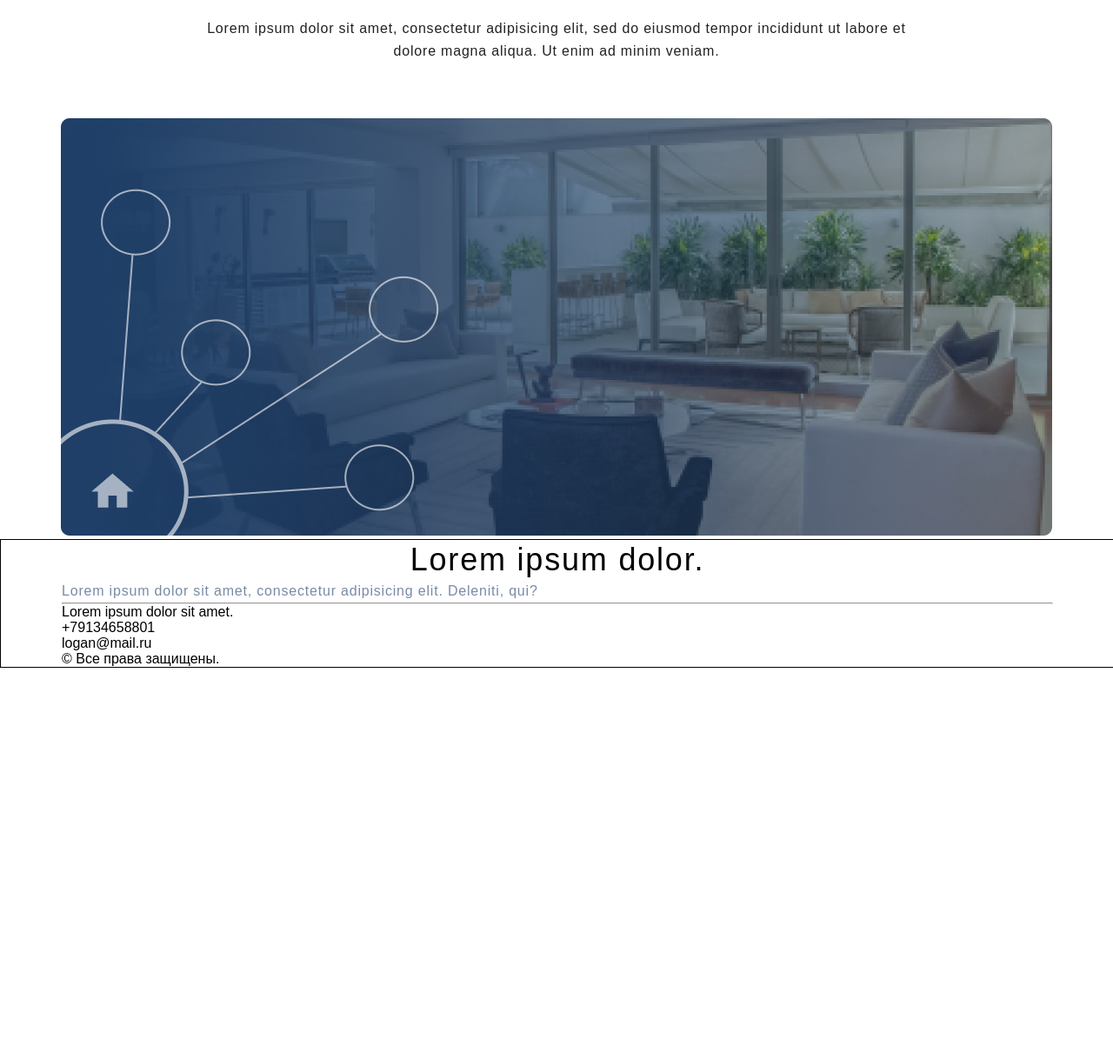
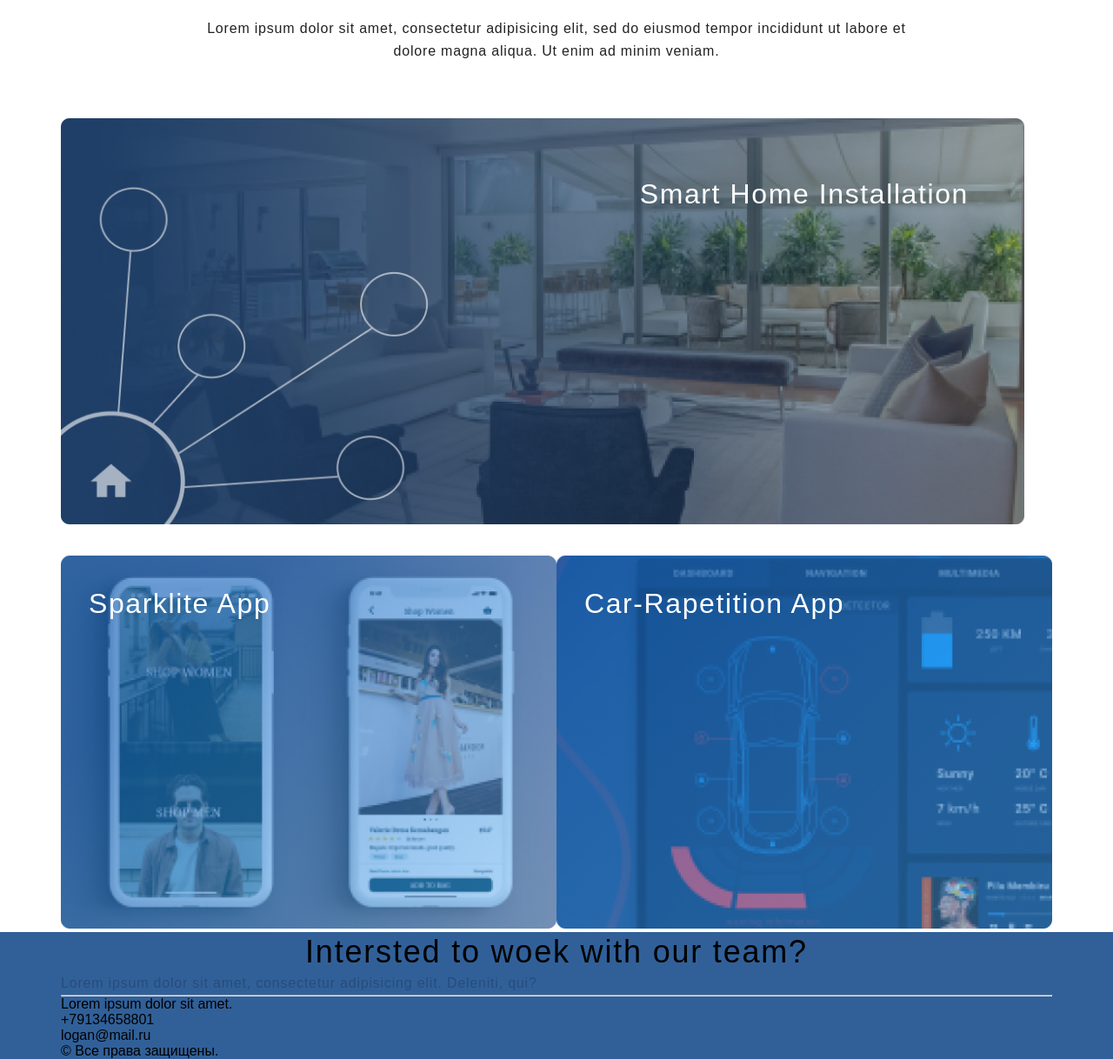
Before and after one commit to Bor333/Bor333.github.io, a plain HTML site: page index.html in a window 1280 px wide. Shown: the part 1480-2698 px from the top of the page at 87% size. Before the commit the page ends 2248 px from the top, so only its background shows below. Drawn offline with Linux system fonts and the light colour scheme.

Commit message:
les6 part3 done

```diff
--- a/index.html
+++ b/index.html
@@ -63,8 +63,19 @@
     <div class="our-finish-project">
         <h3 class="heading">Our Finished Project</h3>
         <p class="project__text paragraph">Lorem ipsum dolor sit amet, consectetur adipisicing elit, sed do eiusmod tempor incididunt ut labore et dolore magna aliqua. Ut enim ad minim veniam.</p>
-        <div class="project__item">
-            <img src="img/project-1.png" alt="">
+        <div class="project__item project__item__margin">
+            <img class="project__image" src="img/project-1.png" alt="photo">
+            <p class="project__image__text project__image__text__top">Smart Home Installation</p>
+        </div>
+        <div class="project__parent">
+            <div class="project__item">
+                <img class="project__image"  src="img/project-2.png" alt="photo">
+                <p class="project__image__text project__image__text__parent">Sparklite App</p>
+            </div>
+            <div class="project__item">
+                <img class="project__image"  src="img/project-3.png" alt="photo">
+                <p class="project__image__text project__image__text__parent">Car-Rapetition App</p>
+            </div>
         </div>
     </div>
 </div>
@@ -72,7 +83,7 @@
     <div class="container">
         <div class="footer-informal">
             <div class="interested-to-woek">
-                <h3 class="heading">Lorem ipsum dolor.</h3>
+                <h3 class="heading">Intersted to woek with our team?</h3>
                 <p class="paragraph">Lorem ipsum dolor sit amet, consectetur adipisicing elit. Deleniti, qui?</p>
             </div>
         </div>
--- a/style.css
+++ b/style.css
@@ -75,7 +75,7 @@ body {
 }
 
 .footer {
-    border: 1px solid black;
+    background: #316099;
 }
 
 .paragraph {
@@ -84,11 +84,6 @@ body {
     color: #1F3F68;
     letter-spacing: 0.05em;
     opacity: 0.6;
-}
-
-
-.footer {
-    width: 100%;
 }
 
 .what-we-do {
@@ -109,6 +104,58 @@ body {
     color: #1F3F68;
     letter-spacing: 0.05em;
     margin-bottom: 14px;
+}
+
+.project {
+
+}
+
+.project__item {
+    position: relative;
+    flex-grow: 1;
+}
+
+.project__item__margin {
+    margin-right: 32px;
+}
+
+.project__parent {
+    margin-top: 32px;
+    display: flex;
+    justify-content: space-between;
+}
+
+.project__text {
+    margin: 32px auto 64px;
+    width: 75%;
+    color: #222222;
+    opacity: 1;
+    text-align: center;
+}
+
+
+.project__image__text {
+    font-weight: 400;
+    font-size: 32px;
+    line-height: 46px;
+    text-align: right;
+    letter-spacing: 0.05em;
+    color: #FFFFFF;
+    position: absolute;
+}
+
+.project__image__text__top {
+    top: 64px;
+    right: 64px;
+}
+
+.project__image__text__parent {
+    top: 32px;
+    left: 32px;
+}
+
+.project__image {
+    width: 100%;
 }
 
 input, textarea {
@@ -166,16 +213,12 @@ input, textarea {
     height: 120px;
 }
 
-.project__text {
-    margin: 32px auto 64px;
-    width: 75%;
-    color: #222222;
-    opacity: 1;
-    text-align: center;
+.contact-list {
+    list-style-type: none;
 }
 
-.contact-list {
-    list-style-type: none;
+.footer {
+    width: 100%;
 }
 
 /*Страница контакты*/
```
